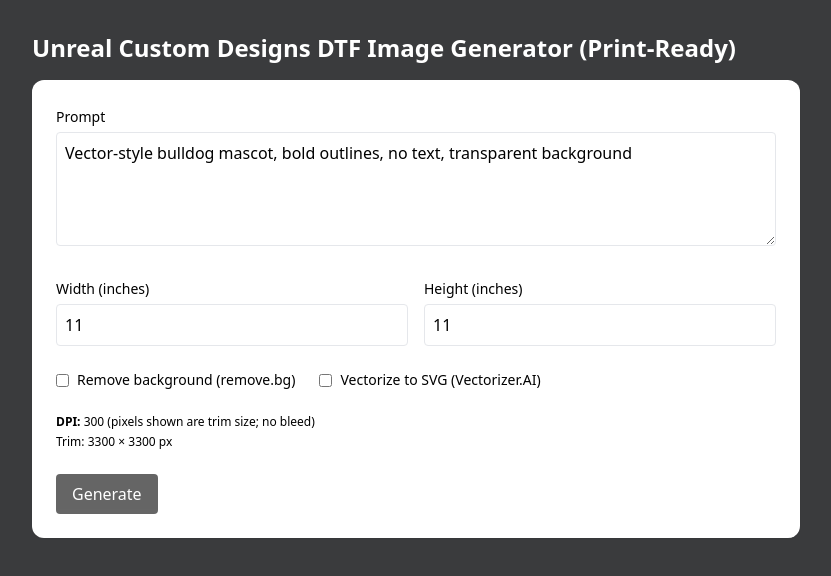
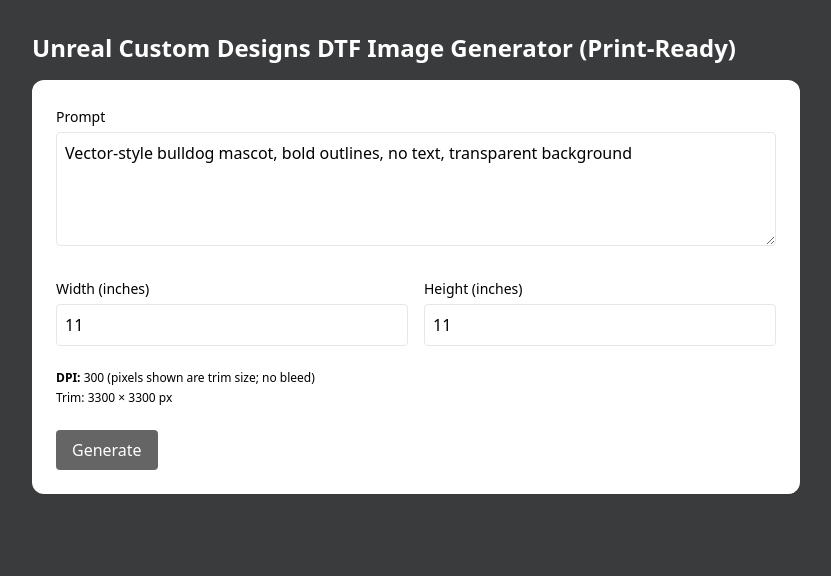
Before and after one commit to unrealcustomdesigns/dtf-mvp, a Next.js app: page / in a window 1280 px wide. Shown: the top 576 px of the page, without its empty margins (224-1055 px from the left). Built offline with nearby package versions, Linux system fonts and the light colour scheme.

Commit message:
UI: remove remove.bg / vectorize toggles (backend always-on)

```diff
--- a/src/app/page.tsx
+++ b/src/app/page.tsx
@@ -15,10 +15,6 @@ export default function Home() {
   const [widthIn, setWidthIn] = useState<number>(11);
   const [heightIn, setHeightIn] = useState<number>(11);
   const [status, setStatus] = useState<Status>('idle');
-
-  // Feature toggles
-  const [removeBg, setRemoveBg] = useState(false);
-  const [vectorize, setVectorize] = useState(false);
 
   // Single-result (back-compat)
   const [proofUrl, setProofUrl] = useState<string>();
@@ -47,8 +43,6 @@ export default function Home() {
           prompt,
           widthIn: Number(widthIn),
           heightIn: Number(heightIn),
-          removeBg,
-          vectorize,
         }),
       });
 
@@ -138,16 +132,6 @@ export default function Home() {
         </div>
 
         {/* Optional features */}
-        <div className="flex flex-wrap items-center gap-6">
-          <label className="flex items-center gap-2 text-sm">
-            <input type="checkbox" checked={removeBg} onChange={e => setRemoveBg(e.target.checked)} />
-            Remove background (remove.bg)
-          </label>
-          <label className="flex items-center gap-2 text-sm">
-            <input type="checkbox" checked={vectorize} onChange={e => setVectorize(e.target.checked)} />
-            Vectorize to SVG (Vectorizer.AI)
-          </label>
-        </div>
 
         <div className="text-xs">
           <div><strong>DPI:</strong> 300 (pixels shown are trim size; no bleed)</div>
```
